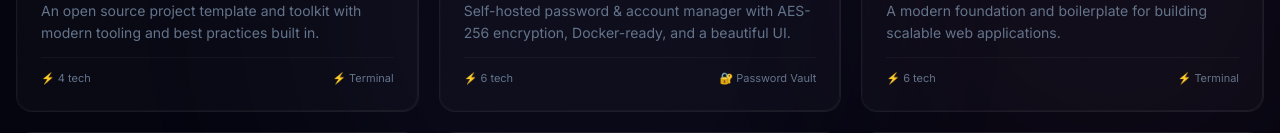
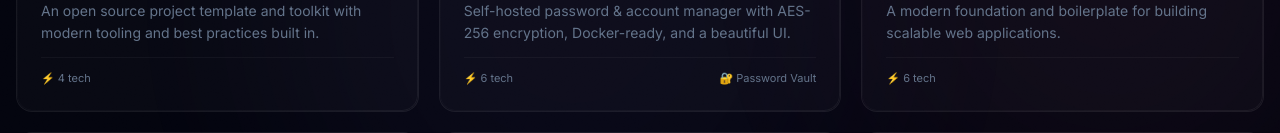
Before and after one commit to JamesCowx/jamescowx-dashboard, a React (Vite) app: page /projects in a window 1280 px wide. Shown: the part 664-797 px from the top of the page. Built offline with nearby package versions, Linux system fonts and the light colour scheme.

Commit message:
Remove demos from OpenSauce and Cowx Foundation - handle missing demo type gracefully

```diff
--- a/public/projects.json
+++ b/public/projects.json
@@ -11,7 +11,7 @@
     "sourceUrl": "https://github.com/JamesCowx/OpenSauce",
     "siteUrl": "",
     "featured": false,
-    "demoType": "terminal"
+    "demoType": ""
   },
   {
     "id": 48,
@@ -47,10 +47,10 @@
       "CI/CD"
     ],
     "image": "/projects/cowxfoundation.png",
-    "sourceUrl": "https://github.com/JamesCowx/cowx-foundation",
-    "siteUrl": "",
-    "featured": false,
-    "demoType": "terminal"
+  "sourceUrl": "https://github.com/JamesCowx/cowx-foundation",
+  "siteUrl": "",
+  "featured": false,
+  "demoType": ""
   },
   {
     "id": 46,
--- a/src/data/projects.json
+++ b/src/data/projects.json
@@ -11,7 +11,7 @@
     "sourceUrl": "https://github.com/JamesCowx/OpenSauce",
     "siteUrl": "",
     "featured": false,
-    "demoType": "terminal"
+    "demoType": ""
   },
   {
     "id": 48,
@@ -47,10 +47,10 @@
       "CI/CD"
     ],
     "image": "/projects/cowxfoundation.png",
-    "sourceUrl": "https://github.com/JamesCowx/cowx-foundation",
-    "siteUrl": "",
-    "featured": false,
-    "demoType": "terminal"
+  "sourceUrl": "https://github.com/JamesCowx/cowx-foundation",
+  "siteUrl": "",
+  "featured": false,
+  "demoType": ""
   },
   {
     "id": 46,
--- a/src/pages/ProjectDetail.tsx
+++ b/src/pages/ProjectDetail.tsx
@@ -57,6 +57,7 @@ export default function ProjectDetail() {
           </Link>
         </FadeIn>
 
+        {project.demoType && (
         <FadeIn delay={0.15}>
           <div className="mb-10">
             <div className="flex items-center gap-2 mb-4">
@@ -67,6 +68,7 @@ export default function ProjectDetail() {
             <DemoComponent demoType={project.demoType} />
           </div>
         </FadeIn>
+        )}
 
         <FadeIn delay={0.2}>
           <div className="flex flex-wrap gap-2 mb-6">
--- a/src/pages/Projects.tsx
+++ b/src/pages/Projects.tsx
@@ -90,7 +90,7 @@ export default function Projects() {
                   <p className="text-sm text-[var(--color-text-muted)] line-clamp-2 leading-relaxed mb-3">{p.description}</p>
                   <div className="flex items-center gap-2 pt-3 border-t border-white/[0.04] text-[11px] text-[var(--color-text-muted)]">
                     <span>⚡ {p.tech.length} tech</span>
-                    <span className="ml-auto">{demoIcons[p.demoType] || '◈'} {demoLabels[p.demoType] || p.demoType}</span>
+                    {p.demoType && <span className="ml-auto">{demoIcons[p.demoType] || '◈'} {demoLabels[p.demoType] || p.demoType}</span>}
                   </div>
                 </Card>
               </Link>
```
